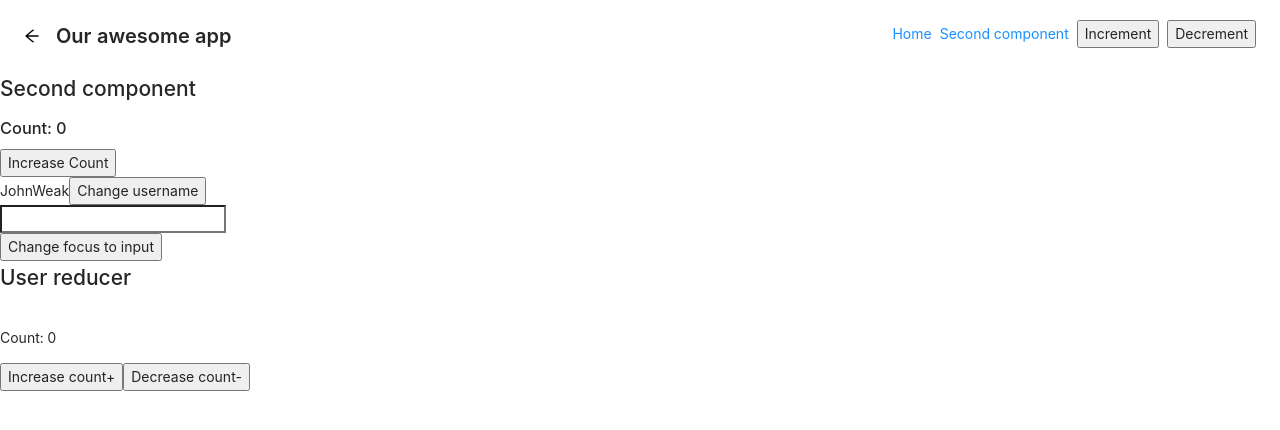
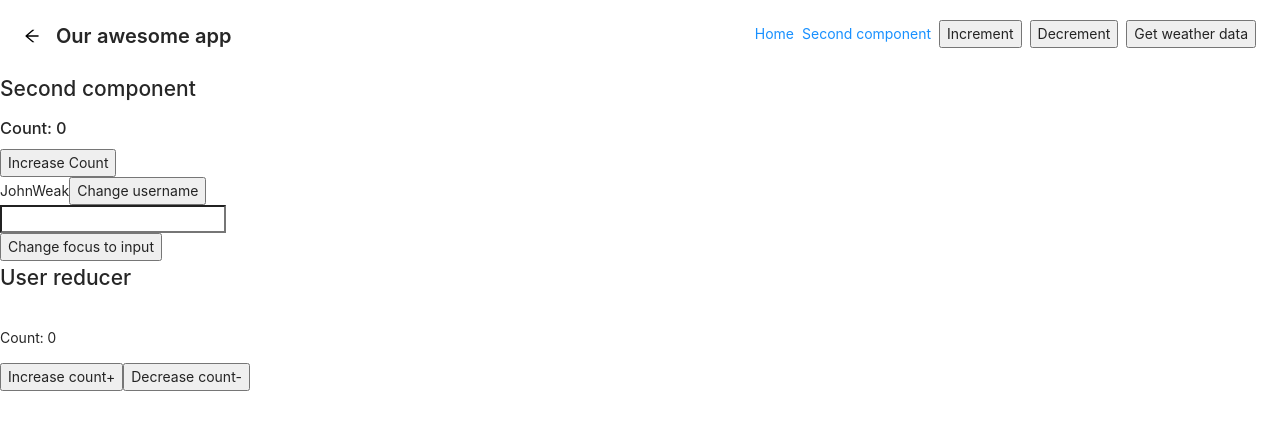
Before and after one commit to den2308/JSBasic2109, a React (Create React App) app: page / in a window 1280 px wide. Shown: the top 430 px of the page. Built offline with nearby package versions, Linux system fonts and the light colour scheme.

Commit message:
Update App.js

```diff
--- a/src/App.js
+++ b/src/App.js
@@ -2,6 +2,8 @@ import React from 'react'
 import { Routes, Route, Link } from "react-router-dom";
 import { PageHeader } from 'antd';
 import { useDispatch, useStore } from 'react-redux'
+import { getWEatherDataThunk } from './store/thunk/thnks';
+import { decrementAction } from './store/action/action';
 
 import SecondComponent from './SecondComponent'
 import ThirdComponent from './ThirdComponent'
@@ -14,7 +16,13 @@ const App = () => {
     console.log('store', store.getState())
   }
   const handleDecrement = () => {
-    dispatch({ type: 'DECREMENT' })
+    //varian 1
+    //dispatch({ type: 'DECREMENT' })
+    //varian 2
+    dispatch(decrementAction())
+  }
+  const handleGetWeatherData = () => {
+    dispatch(getWEatherDataThunk())
   }
   return (
     <div >
@@ -27,6 +35,7 @@ const App = () => {
           <Link key="nexcomponent" to="/next-component">Second component</Link>,
           <button onClick={handleIncrement}>Increment</button>,
           <button onClick={handleDecrement}>Decrement</button>,
+          <button onClick={handleGetWeatherData}>Get weather data</button>
         ]}
       />
       <Routes>
```
